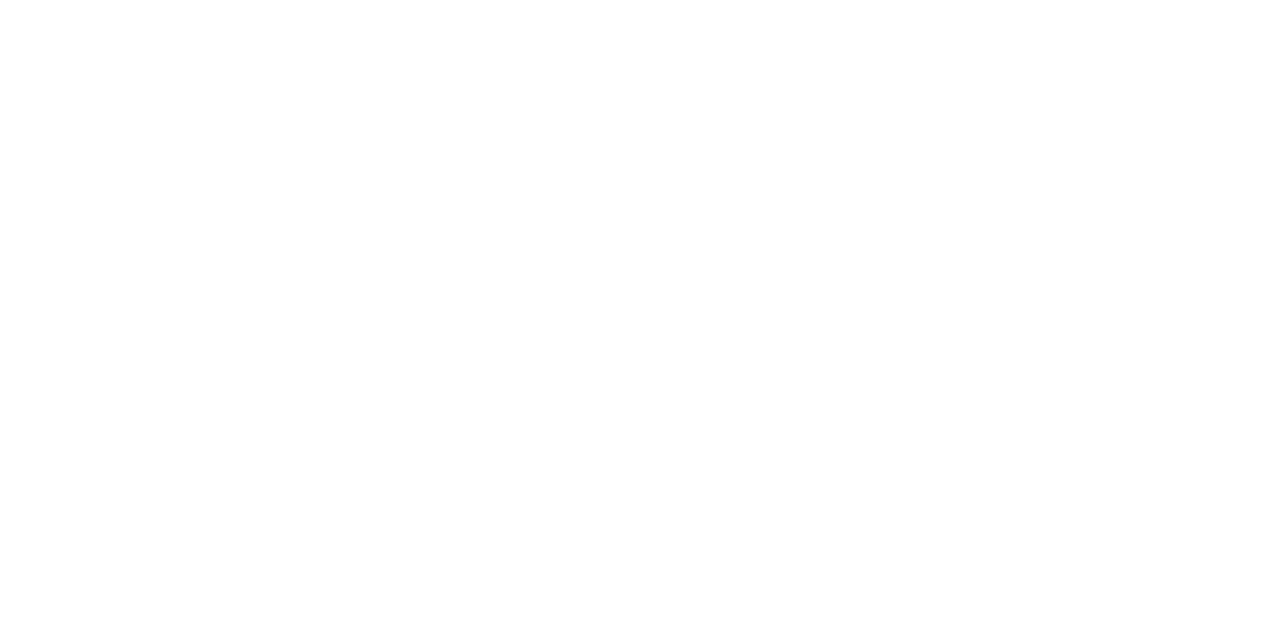
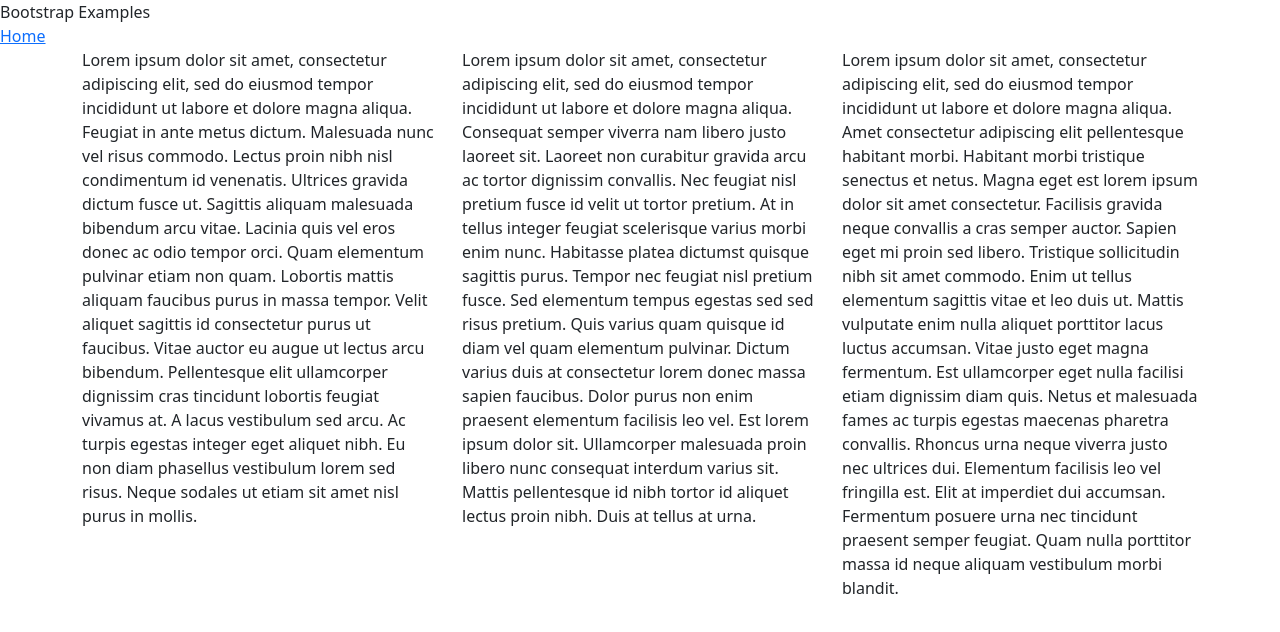
Before and after one commit to WillianA07/bootstrap-examples, a plain HTML site: page index.html in a window 1280 px wide. Drawn offline with nearby package versions, Linux system fonts and the light colour scheme.

Commit message:
Designed index page

```diff
--- a/index.html
+++ b/index.html
@@ -1,8 +1,12 @@
 <!DOCTYPE html>
-<html>
+<html lang="en">
     <head>
+        <meta charset="UTF-8">
+        <meta http-equiv="X-UA-Compatible" content="IE=edge">
+        <meta name="viewport" content="width=device-width, initial-scale=1.0">
+
         <title>
-
+            Bootstrap Examples
         </title>
 
 
@@ -10,8 +14,23 @@
     </head>
 
     <body>
+        <header>Bootstrap Examples</header>
 
+            <nav>
+                <a href="index.html">Home</a>
+            </nav>
 
+        <main class="container">
+            <div class="row">
+
+                <p class="col-md">Lorem ipsum dolor sit amet, consectetur adipiscing elit, sed do eiusmod tempor incididunt ut labore et dolore magna aliqua. Feugiat in ante metus dictum. Malesuada nunc vel risus commodo. Lectus proin nibh nisl condimentum id venenatis. Ultrices gravida dictum fusce ut. Sagittis aliquam malesuada bibendum arcu vitae. Lacinia quis vel eros donec ac odio tempor orci. Quam elementum pulvinar etiam non quam. Lobortis mattis aliquam faucibus purus in massa tempor. Velit aliquet sagittis id consectetur purus ut faucibus. Vitae auctor eu augue ut lectus arcu bibendum. Pellentesque elit ullamcorper dignissim cras tincidunt lobortis feugiat vivamus at. A lacus vestibulum sed arcu. Ac turpis egestas integer eget aliquet nibh. Eu non diam phasellus vestibulum lorem sed risus. Neque sodales ut etiam sit amet nisl purus in mollis.</p>
+
+                <p class="col-md">Lorem ipsum dolor sit amet, consectetur adipiscing elit, sed do eiusmod tempor incididunt ut labore et dolore magna aliqua. Consequat semper viverra nam libero justo laoreet sit. Laoreet non curabitur gravida arcu ac tortor dignissim convallis. Nec feugiat nisl pretium fusce id velit ut tortor pretium. At in tellus integer feugiat scelerisque varius morbi enim nunc. Habitasse platea dictumst quisque sagittis purus. Tempor nec feugiat nisl pretium fusce. Sed elementum tempus egestas sed sed risus pretium. Quis varius quam quisque id diam vel quam elementum pulvinar. Dictum varius duis at consectetur lorem donec massa sapien faucibus. Dolor purus non enim praesent elementum facilisis leo vel. Est lorem ipsum dolor sit. Ullamcorper malesuada proin libero nunc consequat interdum varius sit. Mattis pellentesque id nibh tortor id aliquet lectus proin nibh. Duis at tellus at urna.</p>
+
+                <p class="col-md">Lorem ipsum dolor sit amet, consectetur adipiscing elit, sed do eiusmod tempor incididunt ut labore et dolore magna aliqua. Amet consectetur adipiscing elit pellentesque habitant morbi. Habitant morbi tristique senectus et netus. Magna eget est lorem ipsum dolor sit amet consectetur. Facilisis gravida neque convallis a cras semper auctor. Sapien eget mi proin sed libero. Tristique sollicitudin nibh sit amet commodo. Enim ut tellus elementum sagittis vitae et leo duis ut. Mattis vulputate enim nulla aliquet porttitor lacus luctus accumsan. Vitae justo eget magna fermentum. Est ullamcorper eget nulla facilisi etiam dignissim diam quis. Netus et malesuada fames ac turpis egestas maecenas pharetra convallis. Rhoncus urna neque viverra justo nec ultrices dui. Elementum facilisis leo vel fringilla est. Elit at imperdiet dui accumsan. Fermentum posuere urna nec tincidunt praesent semper feugiat. Quam nulla porttitor massa id neque aliquam vestibulum morbi blandit.</p>
+
+            </div>
+        </main>
 
         <script src="https://cdn.jsdelivr.net/npm/bootstrap@5.2.2/dist/js/bootstrap.bundle.min.js" integrity="sha384-OERcA2EqjJCMA+/3y+gxIOqMEjwtxJY7qPCqsdltbNJuaOe923+mo//f6V8Qbsw3" crossorigin="anonymous"></script>
     </body>
```
